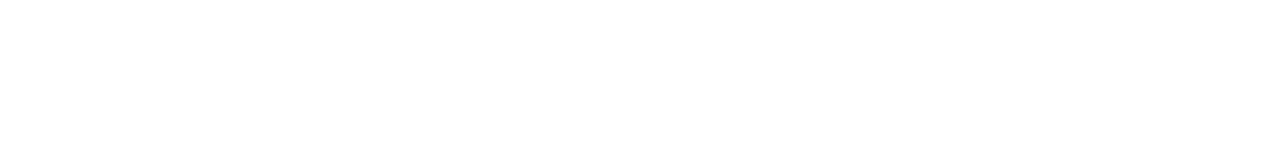
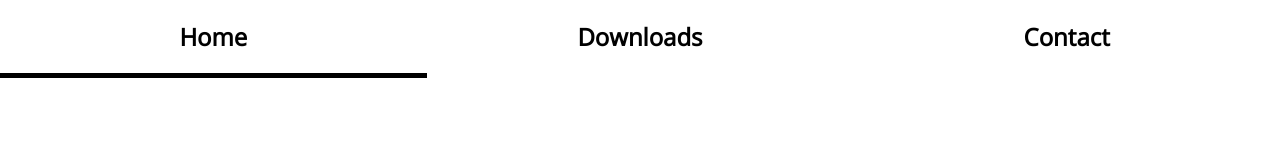
Before and after one commit to LukiExe/narzedziaWytwarzaniaZaliczenie, a plain HTML site: page maps/emarice.html in a window 1280 px wide. Drawn offline with nearby package versions, Linux system fonts and the light colour scheme.

Commit message:
nagłówki

```diff
--- a/maps/emarice.html
+++ b/maps/emarice.html
@@ -32,4 +32,32 @@
     <meta name="Description" content="Minecraft maps">
     <meta name="Keywords" content="Minecraft maps custom survival Luki"></meta>
 </head>
+<body>
+    <amp-auto-ads type="adsense"
+                  data-ad-client="ca-pub-6062093865295580">
+    </amp-auto-ads>
+    <div id="menu">
+        <a class="menu m1" href="../index.html">
+            <div>
+                <h2>
+                    Home
+                </h2>
+            </div>
+        </a>
+        <a class="menu m2" href="../projects.html">
+            <div>
+                <h2>
+                    Downloads
+                </h2>
+            </div>
+        </a>
+        <a class="menu m4" href="../contact.html">
+            <div>
+                <h2>
+                    Contact
+                </h2>
+            </div>
+        </a>
+    </div>
+</body>
 </html>
```
